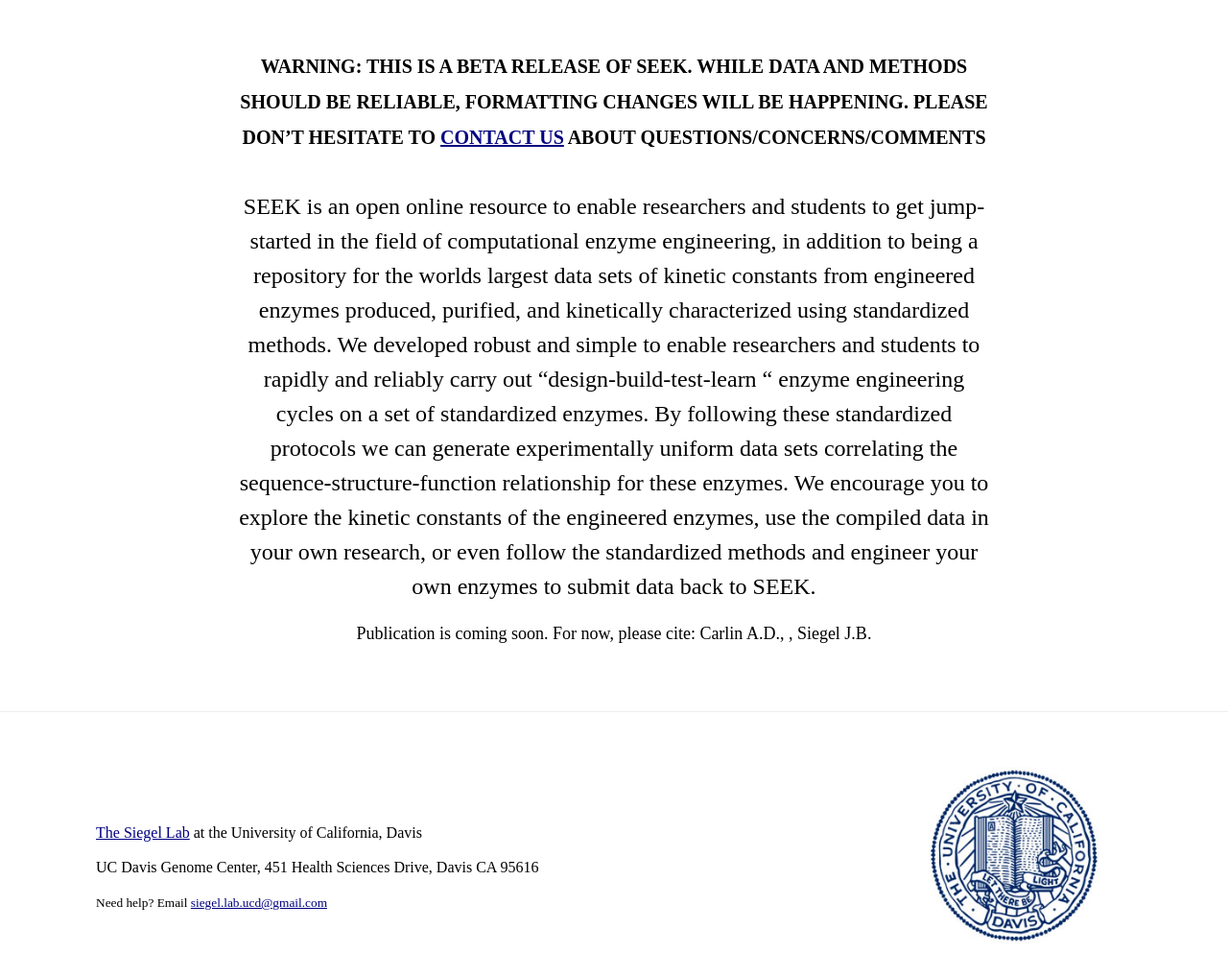
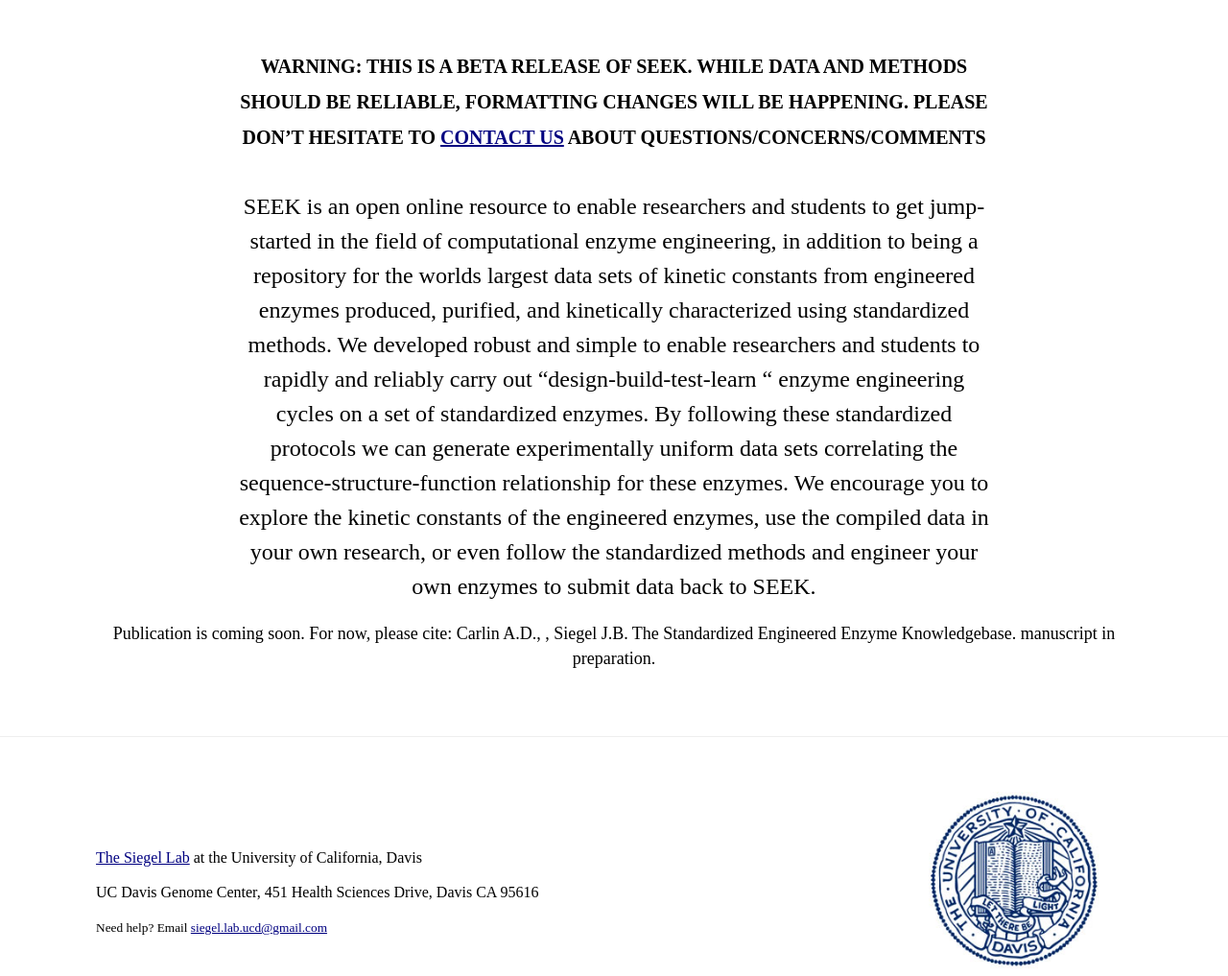
Before and after one commit to dacarlin/eed, a Django app: template enter/templates/enter/index.html in a window 1280 px wide. Shown: the part 363-1380 px from the top of the page at 96% size. Before the commit the page ends 1346 px from the top, so only its background shows below. Run offline with Django 3.2, Linux system fonts and the light colour scheme; the template is opened without the code that fills it, so the values that code supplies are empty; parts of the project's set-up code (start-up, migrations or seed data) failed here and were passed over; some libraries are stand-ins or nearby versions.

Commit message:
Fixed index page

```diff
--- a/enter/templates/enter/index.html
+++ b/enter/templates/enter/index.html
@@ -9,7 +9,8 @@
 
   <p>
 Publication is coming soon.  For now, please cite:
-Carlin A.D., <EVERYONE ELSES INITIALS WHO WILL BE IN THE PAPER>, Siegel J.B.
+Carlin A.D., <EVERYONE ELSES INITIALS WHO WILL BE IN THE PAPER>, Siegel J.B. The Standardized Engineered Enzyme Knowledgebase.  manuscript in preparation.
+
   </p>
 </div>
 {% endblock %}
```
